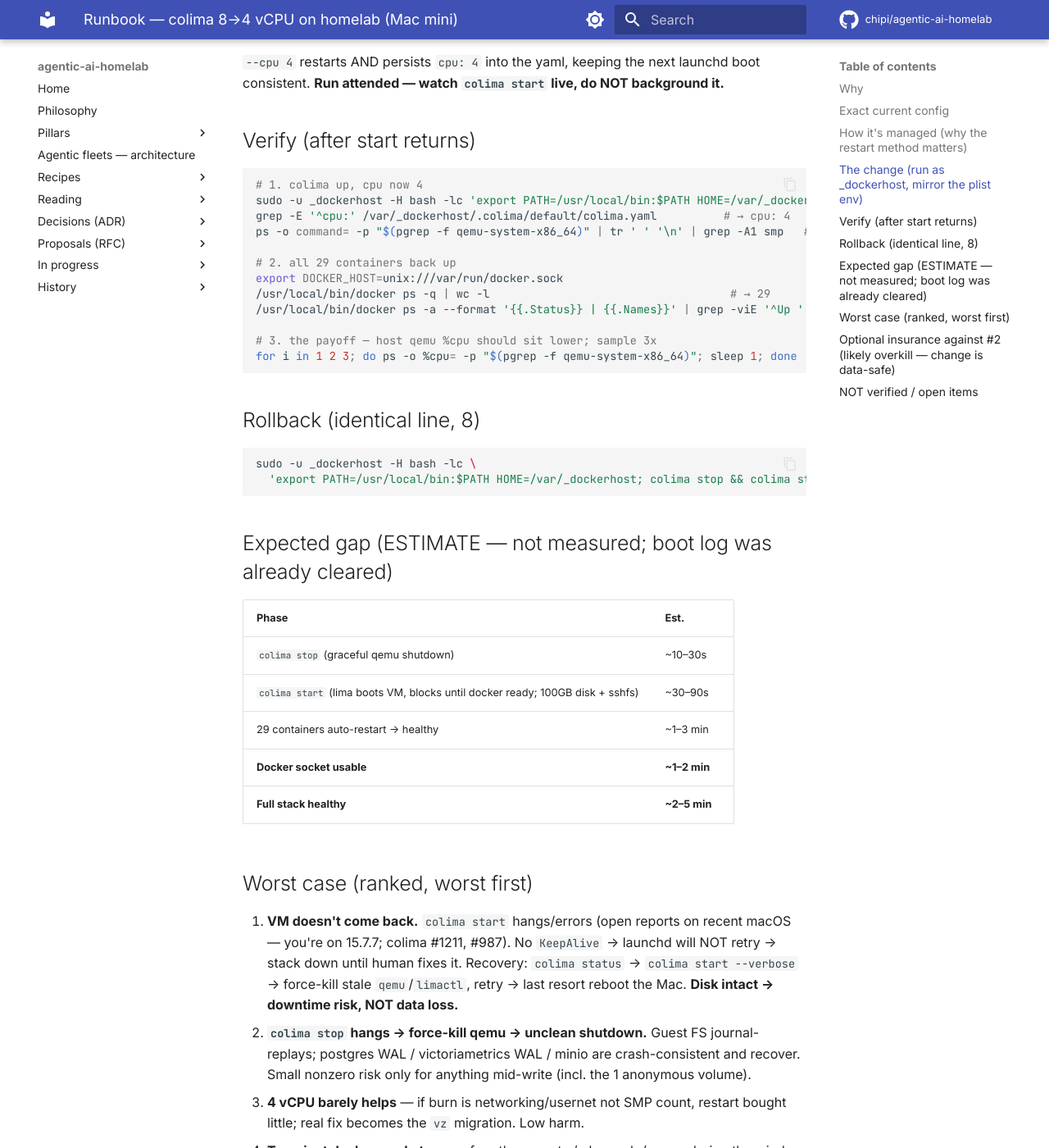
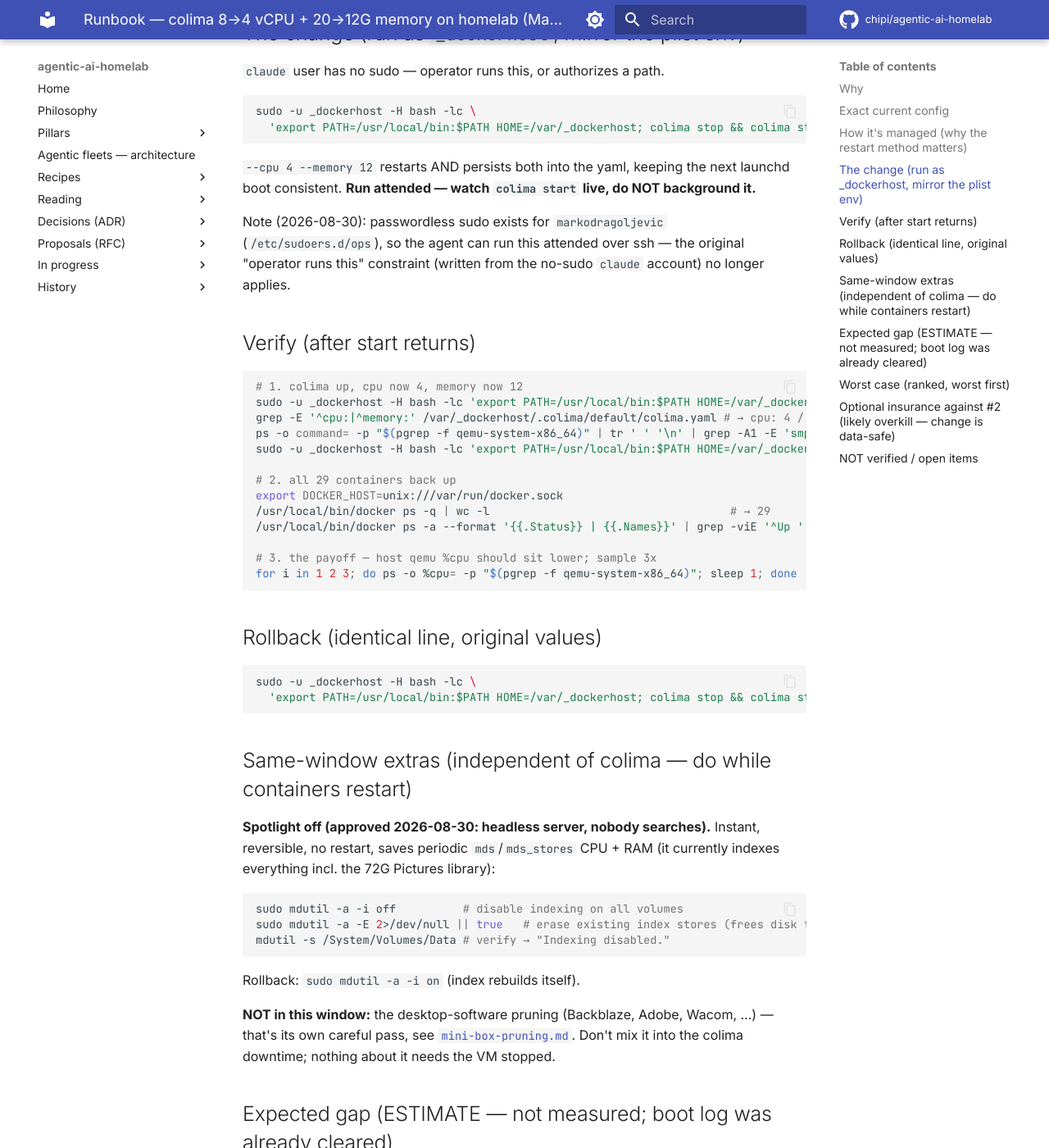
Before and after one commit to chipi/agentic-ai-homelab, an MkDocs documentation site: the page built from docs/wip/colima-vcpu-8-to-4-runbook.md, in a window 1280 px wide and 1400 px high, scrolled down 1708 px. Shown: the whole window at 82% size. Built offline with MkDocs 1.6.1 and Material for MkDocs 9.7.7, drawn with Linux system fonts in a browser that asks for light colours; comment, search, counter and statistics services are not loaded; some of the changed text lies outside the part shown.

Commit message:
docs(mini-ops): expand colima runbook (+memory 12G, spotlight) + box-pruning runbook
- colima runbook: --memory 12 rides the same restart (guest uses 6.3G of
  20G; ~2x headroom kept, 8G returned to host); verify/rollback updated;
  same-window Spotlight disable; note that markodragoljevic HAS
  passwordless sudo so the agent can run it attended; +32G RAM install
  coming later does not change VM sizing.
- mini-box-pruning.md: step-2 removal plan for all 12 desktop-era vendors,
  evidence per vendor (Backblaze last backed up 2024-08-04, CCC already
  gone — orphaned plist), one-vendor-at-a-time order with per-step
  verification; org.cindori.AuthHelper excluded pending identification.
- NEXT_STEPS: "Planned mini ops" section (window, step 2, +32G RAM DIMMs).

Co-Authored-By: Claude Fable 5 <noreply@anthropic.com>
Claude-Session: https://claude.ai/code/session_01EyK9DzX6ST1DXef849vqAx

````diff
--- a/docs/wip/colima-vcpu-8-to-4-runbook.md
+++ b/docs/wip/colima-vcpu-8-to-4-runbook.md
@@ -1,7 +1,13 @@
-# Runbook — colima 8→4 vCPU on homelab (Mac mini)
+# Runbook — colima 8→4 vCPU + 20→12G memory on homelab (Mac mini)
 
 **Status:** prepared, not executed. Pick a low-traffic window and run
-attended. Author: investigation session 2026-08-26.
+attended. Author: investigation session 2026-08-26; expanded 2026-08-30:
+memory 20→12G rides the SAME restart (zero extra downtime), plus the
+same-window Spotlight disable. Why 12G: the guest uses 6.3G of its 20G
+(`free -m` in-guest: 13.7G available, rest page cache) — 12G keeps ~2×
+headroom and returns 8G to the host. The operator has +32G RAM to
+physically install later; the VM stays 12G regardless (sized to guest
+usage, not host supply) — revisit only if in-guest pressure appears.
 
 ## Why
 
@@ -30,7 +36,7 @@ as `claude`, no sudo):
 
 ```
 cpu: 8      ← change target → 4
-memory: 20
+memory: 20  ← change target → 12
 disk: 100
 vmType: qemu
 mountType: sshfs
@@ -66,20 +72,26 @@ Live qemu cmdline confirms: `-smp 8,sockets=1,cores=8,threads=1`,
 
 ```bash
 sudo -u _dockerhost -H bash -lc \
-  'export PATH=/usr/local/bin:$PATH HOME=/var/_dockerhost; colima stop && colima start --cpu 4'
+  'export PATH=/usr/local/bin:$PATH HOME=/var/_dockerhost; colima stop && colima start --cpu 4 --memory 12'
 ```
 
-`--cpu 4` restarts AND persists `cpu: 4` into the yaml, keeping the next
-launchd boot consistent. **Run attended — watch `colima start` live, do
-NOT background it.**
+`--cpu 4 --memory 12` restarts AND persists both into the yaml, keeping
+the next launchd boot consistent. **Run attended — watch `colima start`
+live, do NOT background it.**
+
+Note (2026-08-30): passwordless sudo exists for `markodragoljevic`
+(`/etc/sudoers.d/ops`), so the agent can run this attended over ssh —
+the original "operator runs this" constraint (written from the no-sudo
+`claude` account) no longer applies.
 
 ## Verify (after start returns)
 
 ```bash
-# 1. colima up, cpu now 4
+# 1. colima up, cpu now 4, memory now 12
 sudo -u _dockerhost -H bash -lc 'export PATH=/usr/local/bin:$PATH HOME=/var/_dockerhost; colima status'
-grep -E '^cpu:' /var/_dockerhost/.colima/default/colima.yaml          # → cpu: 4
-ps -o command= -p "$(pgrep -f qemu-system-x86_64)" | tr ' ' '\n' | grep -A1 smp   # → -smp 4...
+grep -E '^cpu:|^memory:' /var/_dockerhost/.colima/default/colima.yaml # → cpu: 4 / memory: 12
+ps -o command= -p "$(pgrep -f qemu-system-x86_64)" | tr ' ' '\n' | grep -A1 -E 'smp|^-m$'  # → -smp 4… / -m 12288
+sudo -u _dockerhost -H bash -lc 'export PATH=/usr/local/bin:$PATH HOME=/var/_dockerhost; colima ssh -- free -m'  # total ~12000, available comfortably > used
 
 # 2. all 29 containers back up
 export DOCKER_HOST=unix:///var/run/docker.sock
@@ -90,12 +102,31 @@ export DOCKER_HOST=unix:///var/run/docker.sock
 for i in 1 2 3; do ps -o %cpu= -p "$(pgrep -f qemu-system-x86_64)"; sleep 1; done
 ```
 
-## Rollback (identical line, 8)
+## Rollback (identical line, original values)
 
 ```bash
 sudo -u _dockerhost -H bash -lc \
-  'export PATH=/usr/local/bin:$PATH HOME=/var/_dockerhost; colima stop && colima start --cpu 8'
+  'export PATH=/usr/local/bin:$PATH HOME=/var/_dockerhost; colima stop && colima start --cpu 8 --memory 20'
 ```
+
+## Same-window extras (independent of colima — do while containers restart)
+
+**Spotlight off (approved 2026-08-30: headless server, nobody searches).**
+Instant, reversible, no restart, saves periodic `mds`/`mds_stores` CPU +
+RAM (it currently indexes everything incl. the 72G Pictures library):
+
+```bash
+sudo mdutil -a -i off          # disable indexing on all volumes
+sudo mdutil -a -E 2>/dev/null || true   # erase existing index stores (frees disk too)
+mdutil -s /System/Volumes/Data # verify → "Indexing disabled."
+```
+
+Rollback: `sudo mdutil -a -i on` (index rebuilds itself).
+
+**NOT in this window:** the desktop-software pruning (Backblaze, Adobe,
+Wacom, …) — that's its own careful pass, see
+[`mini-box-pruning.md`](mini-box-pruning.md). Don't mix it into the
+colima downtime; nothing about it needs the VM stopped.
 
 ## Expected gap (ESTIMATE — not measured; boot log was already cleared)
 
````
Also changed, not shown: docs/wip/NEXT_STEPS.md (+14 -0 lines), docs/wip/mini-box-pruning.md (added, +63 -0 lines).
